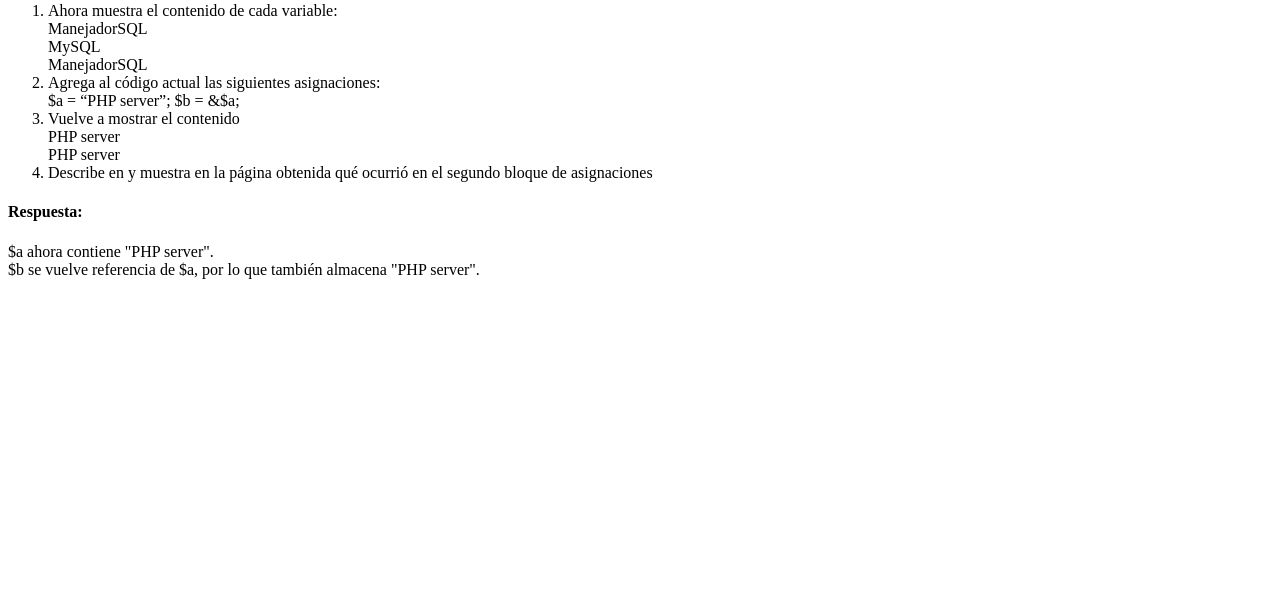
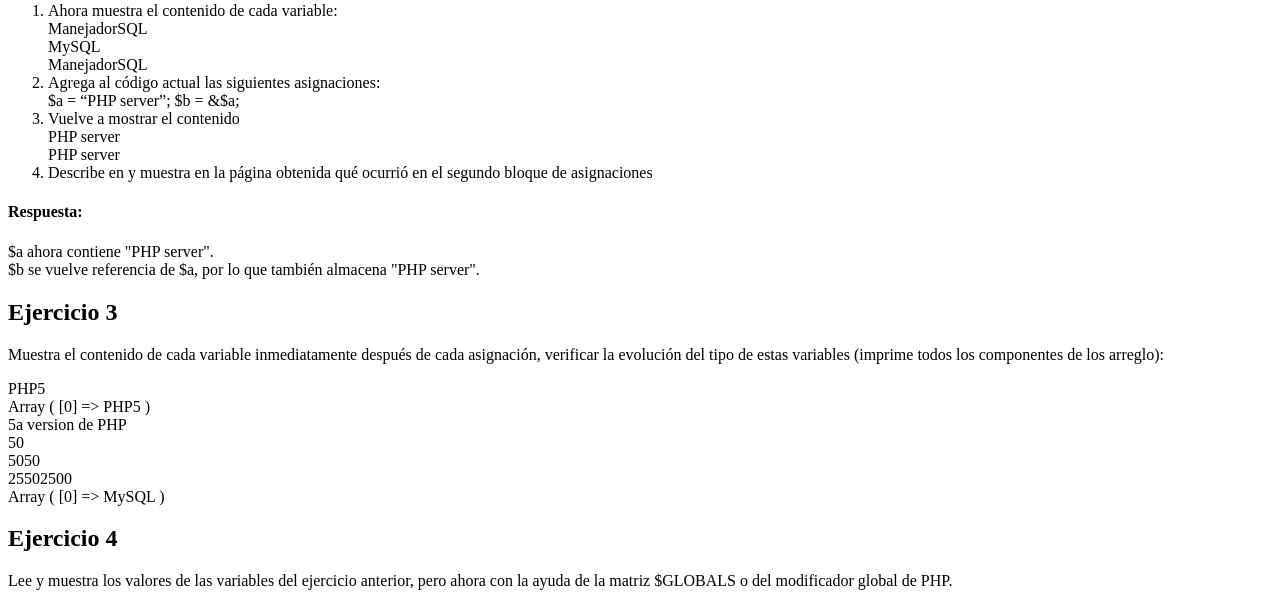
Before and after one commit to MaFeRuizS/Tec_Web, a PHP site: page / in a window 1280 px wide. Shown: the part 506-1112 px from the top of the page. Before the commit the page ends 785 px from the top, so only its background shows below. Run offline with PHP 8.4, Linux system fonts and the light colour scheme.

Commit message:
Asignación para nuevas variables y evolución del tipo de variable

```diff
--- a/practica/p04/index.php
+++ b/practica/p04/index.php
@@ -67,9 +67,56 @@
     echo '$a ahora contiene "PHP server".';
     echo '<br>';
     echo '$b se vuelve referencia de $a, por lo que también almacena "PHP server".';
-
     ?>
 
+    <h2>Ejercicio 3</h2>
+    <p>Muestra el contenido de cada variable inmediatamente después de cada asignación,
+    verificar la evolución del tipo de estas variables (imprime todos los componentes de los
+    arreglo):</p>
+
+    <?php
+    $a = "PHP5";
+    echo "$a";
+    echo '<br>';
+
+    $z[] = &$a;
+    print_r($z);
+    echo '<br>';
+
+    $b = "5a version de PHP";
+    echo "$b";
+    echo '<br>';
+
+    $c = intval($b) *10;
+    echo "$c";
+    echo '<br>';
+
+    $a .= $b;
+    echo "$a";
+    echo '<br>';
+
+    $b = intval($b); // Convierte a número antes de la multiplicación
+    $b *= $c;
+    echo "$b";
+    echo '<br>';
+
+    $z[0] = "MySQL";
+    print_r ($z);
+
+    /* Resultado en PHP TESTER con el mismo código:
+    PHP5
+    Array ( [0] => PHP5 )
+    5a version de PHP
+    50
+    PHP55a version de PHP
+    250
+    Array ( [0] => MySQL )
+    */
+    ?>
+
+    <h2>Ejercicio 4</h2>
+    <p>Lee y muestra los valores de las variables del ejercicio anterior, pero ahora con la ayuda de
+    la matriz $GLOBALS o del modificador global de PHP.</p>
 
 </body>
 </html>
```
